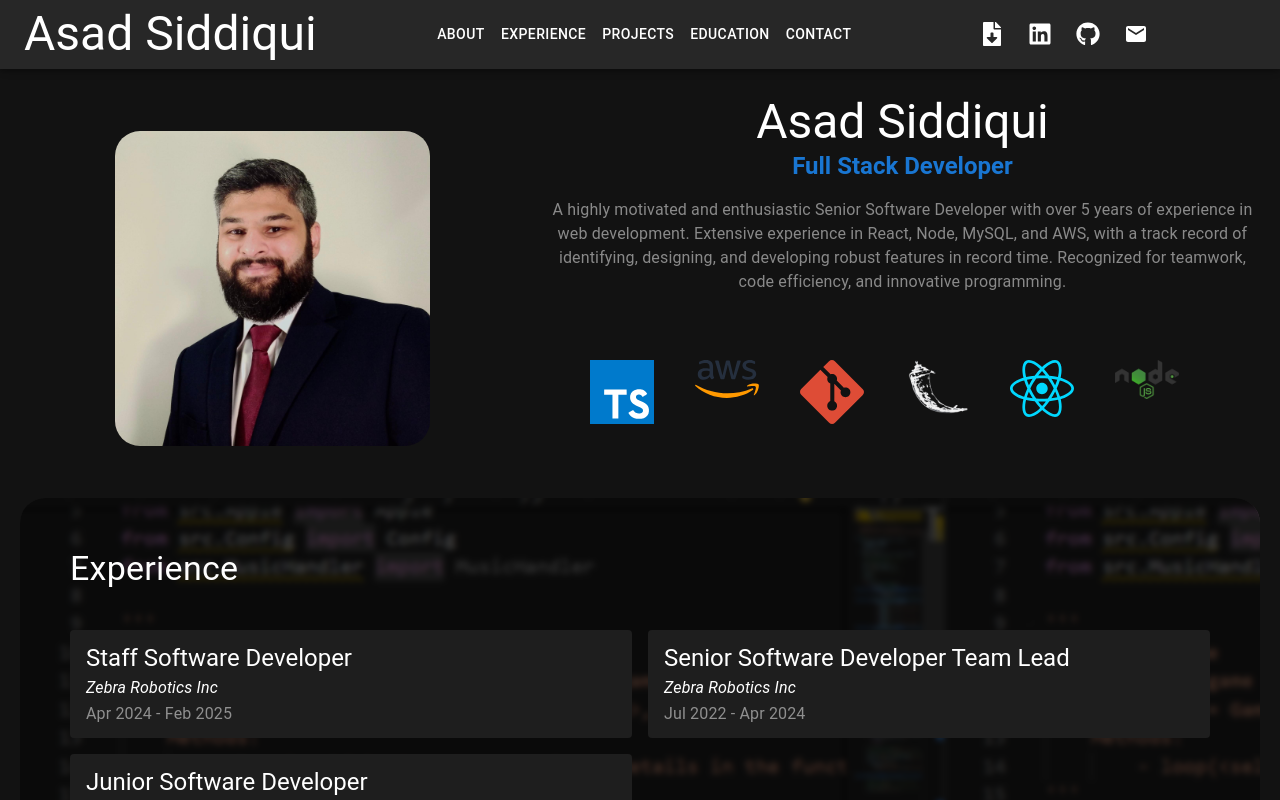
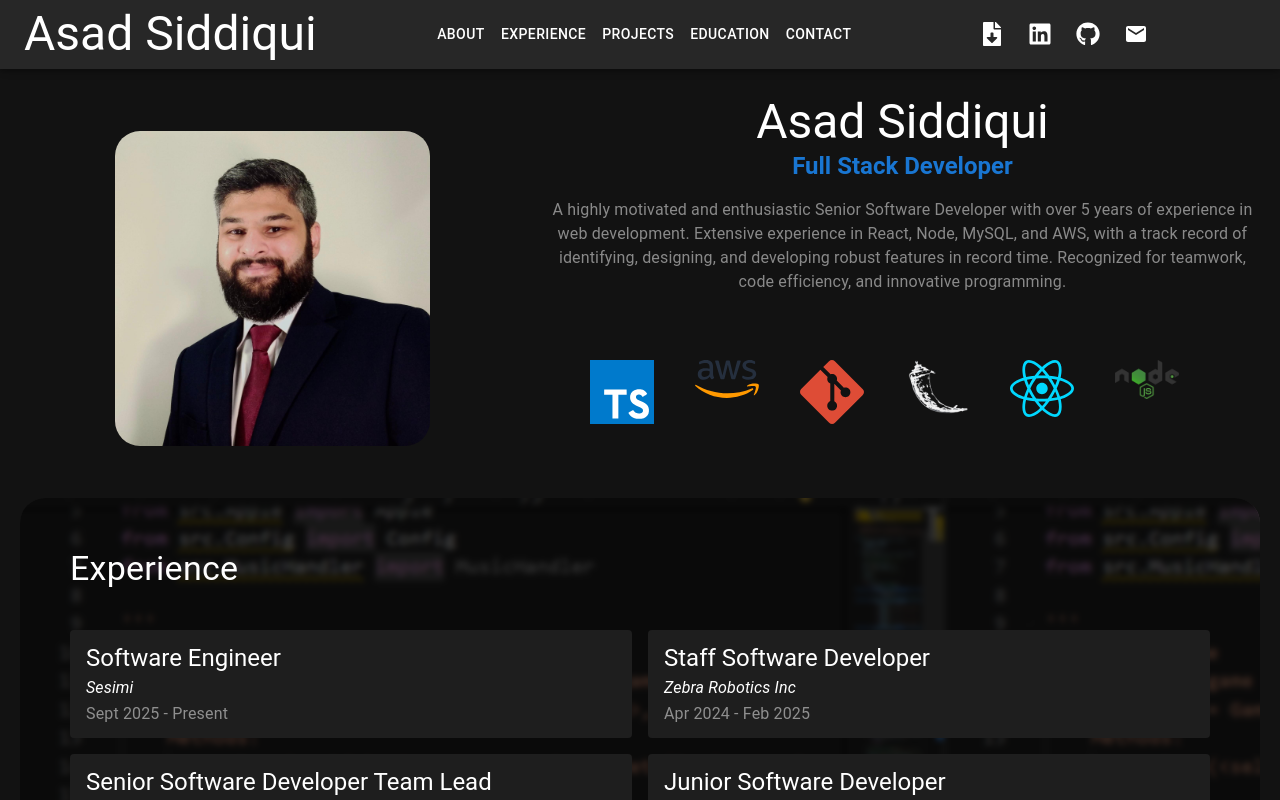
Before and after one commit to asad310397/asad310397.github.io, a React (Create React App) app: page / in a window 1280 px wide. Shown: the top 800 px of the page. Built offline with nearby package versions, Linux system fonts and the light colour scheme; some icons are missing.

Commit message:
adding new job exp

```diff
--- a/package.json
+++ b/package.json
@@ -23,6 +23,7 @@
     "react-parallax-tilt": "^1.7.299",
     "react-resizable-panels": "^3.0.3",
     "react-router-dom": "^7.6.3",
+    "react-script": "^2.0.5",
     "react-scripts": "5.0.1",
     "react-slick": "^0.30.3",
     "sass": "^1.89.2",
@@ -56,6 +57,7 @@
     ]
   },
   "devDependencies": {
-    "@types/react-slick": "^0.23.13"
+    "@types/react-slick": "^0.23.13",
+    "ajv": "^8.17.1"
   }
 }
--- a/src/data/ContactFormData.ts
+++ b/src/data/ContactFormData.ts
@@ -28,13 +28,13 @@ export const yupValidation = Yup.object().shape({
       "valid-number",
       "Sorry, only numbers (0-9) are allowed",
       (value: string) => {
-        return Boolean(
-          value &&
-            value.split("@").length > 0 &&
-            // eslint-disable-next-line
-            value.split("@")[0].match(/[(0-9)(\-)(\()(\))( ))]*/g)[0] ==
-              value.split("@")[0]
-        );
+        if(value === null || value === undefined || value.split("@").length > 0){
+          return false;
+        }
+        else{
+          // @ts-ignore
+          return Boolean(value.split("@")[0].match(/[(0-9)(\-)(\()(\))( ))]*/g)[0] == value.split("@")[0]);
+        }
       }
     ),
   message: Yup.string()
--- a/src/data/JobExp.ts
+++ b/src/data/JobExp.ts
@@ -1,6 +1,21 @@
 import { JobExperience } from "../@types/JobExperience";
 
 export const exp = [
+    new JobExperience(
+    "Software Engineer",
+    "Sesimi",
+    "Sept 2025",
+    "Present",
+    [
+      "Created new asynchronous bulk upload features to automate existing manual processes",
+      "Created new cron jobs that draw reports to send to stakeholders",
+      "Working with Customer Success teams to identify and create new features in the existing legacy Ruby on Rails systems to help the team meet their SLAs",
+      "Deprecating features from Ruby on Rails legacy systems and migrating them to the new React system",
+      "Writing End-to-End test cases to test new React systems to ensure a smooth migration between the existing systems to the new system"
+    ],
+    "https://sesimi.com",
+    ["React", "Ruby on Rails", "Postgres", "AWS"]
+  ),
   new JobExperience(
     "Staff Software Developer",
     "Zebra Robotics Inc",
```
